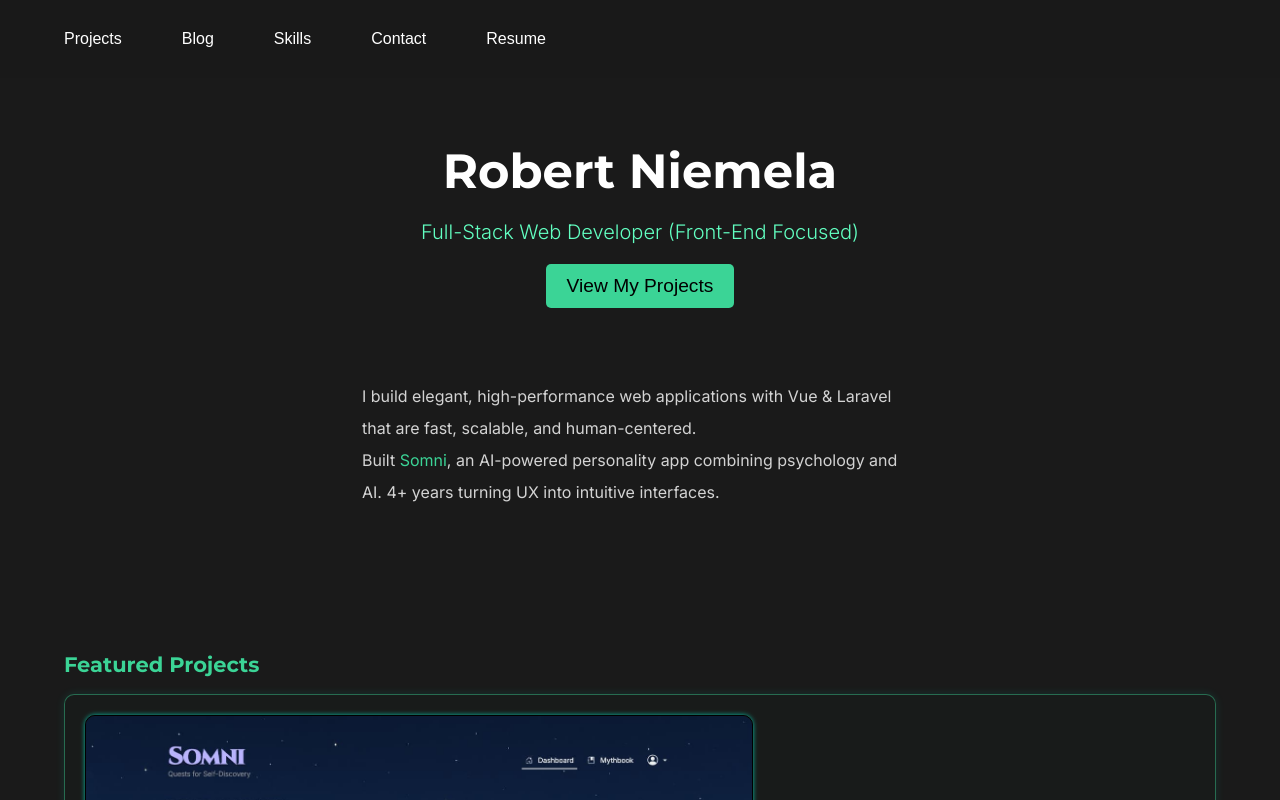
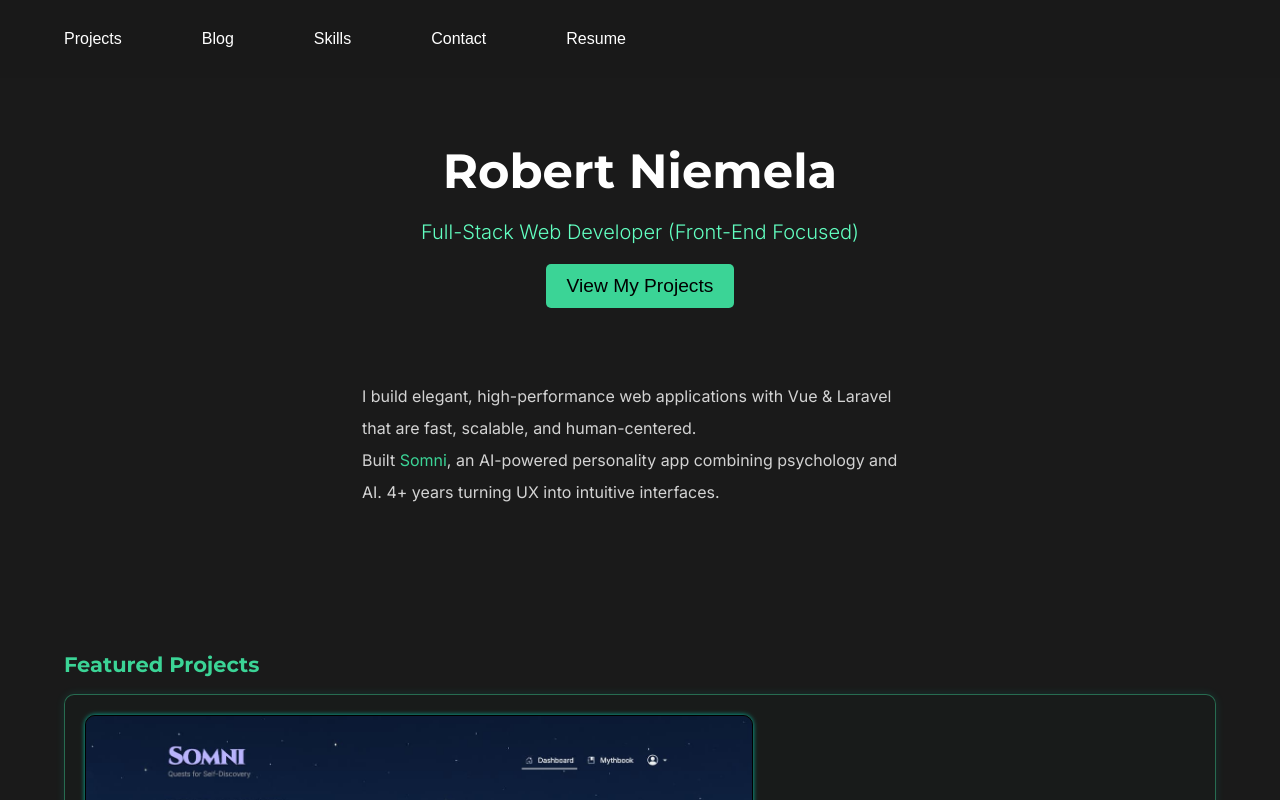
Before and after one commit to rniemela77/personal-website, a Vue app: page / in a window 1280 px wide. Shown: the top 800 px of the page. Built offline with nearby package versions, Linux system fonts and the light colour scheme.

Commit message:
widen gap in nav items

```diff
--- a/src/components/ContactSection.vue
+++ b/src/components/ContactSection.vue
@@ -1,6 +1,6 @@
 <template>
     <div class="contact-section">
-        <h3>I'm open to full-time opportunities and collaborations.</h3>
+        <h3 class="contact-section-title">I'm open to full-time opportunities and collaborations.</h3>
 
         <div class="contact-container">
             <div class="contact-item" v-for="item in contactItems" :key="item.name">
@@ -33,6 +33,11 @@ const contactItems = [
 </script>
 
 <style scoped>
+.contact-section-title {
+    border-bottom: 1px solid #3BD49770;
+    display: inline-block;
+}
+
 .contact-container {
     display: flex;
     flex-wrap: wrap;
--- a/src/components/NavBar.vue
+++ b/src/components/NavBar.vue
@@ -100,7 +100,7 @@ const handleMobileNavClick = async (sectionId) => {
 /* Desktop Navigation */
 .nav-desktop {
     display: flex;
-    gap: 20px;
+    gap: 40px;
     padding: 0;
     margin: 0;
     list-style: none;
```
